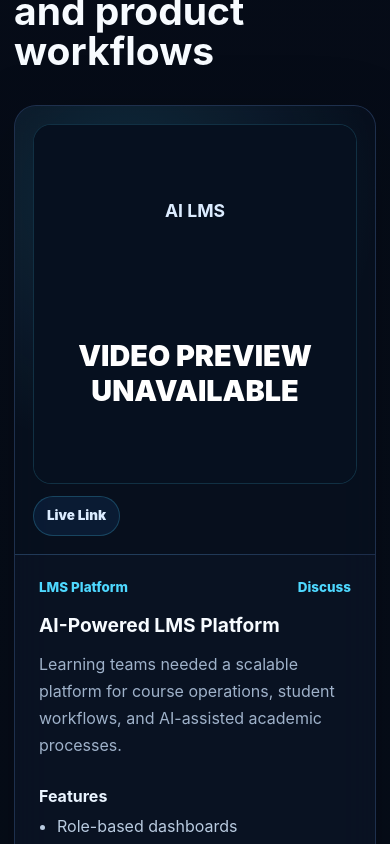
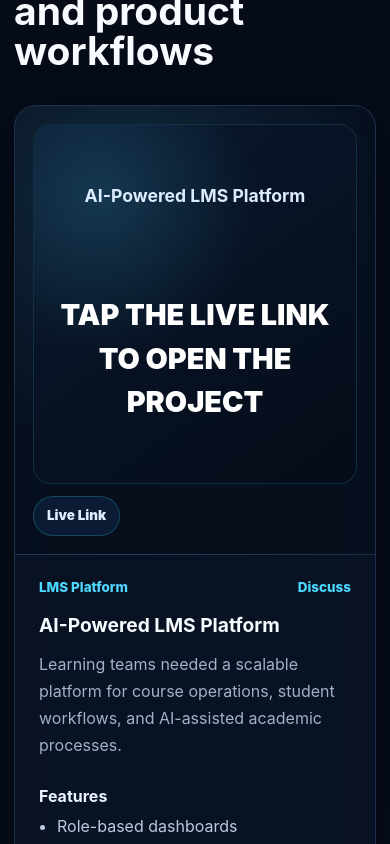
Before and after one commit to meesum-abbas/premium-portfolio, a React (Vite) app: page / in a window 390 px wide. Shown: the part 3140-3984 px from the top of the page. Built offline with nearby package versions, Linux system fonts and the light colour scheme.

Commit message:
project section not visible on phone fix

```diff
--- a/src/main.jsx
+++ b/src/main.jsx
@@ -554,10 +554,32 @@ function StackIcon({ type }) {
 function ProjectVideo({ src, title }) {
   const videoRef = useRef(null);
   const [failed, setFailed] = useState(false);
+  const [useStaticPreview, setUseStaticPreview] = useState(false);
+
+  useEffect(() => {
+    if (typeof window === 'undefined' || typeof window.matchMedia !== 'function') {
+      return undefined;
+    }
+
+    const mediaQuery = window.matchMedia('(max-width: 900px), (hover: none), (pointer: coarse)');
+    const updatePreviewMode = () => setUseStaticPreview(mediaQuery.matches);
+
+    updatePreviewMode();
+
+    if (typeof mediaQuery.addEventListener === 'function') {
+      mediaQuery.addEventListener('change', updatePreviewMode);
+
+      return () => mediaQuery.removeEventListener('change', updatePreviewMode);
+    }
+
+    mediaQuery.addListener(updatePreviewMode);
+
+    return () => mediaQuery.removeListener(updatePreviewMode);
+  }, []);
 
   useEffect(() => {
     const video = videoRef.current;
-    if (!video) return undefined;
+    if (!video || useStaticPreview) return undefined;
 
     const startPlayback = async () => {
       try {
@@ -570,13 +592,13 @@ function ProjectVideo({ src, title }) {
     startPlayback();
 
     return undefined;
-  }, [src]);
+  }, [src, useStaticPreview]);
 
-  if (failed) {
+  if (failed || useStaticPreview) {
     return (
       <div className="project-media-fallback">
         <strong>{title}</strong>
-        <span>Video preview unavailable</span>
+        <span>{useStaticPreview ? 'Tap the live link to open the project' : 'Video preview unavailable'}</span>
       </div>
     );
   }
@@ -710,7 +732,7 @@ function Projects() {
             <div className="project-media">
               <div className={`project-media-screen ${project.videoUrl ? 'has-video' : ''}`}>
                 {project.videoUrl ? (
-                  <ProjectVideo src={project.videoUrl} title={project.media} />
+                  <ProjectVideo src={project.videoUrl} title={project.title} />
                 ) : (
                   <span>{project.media}</span>
                 )}
--- a/src/styles.css
+++ b/src/styles.css
@@ -1515,7 +1515,9 @@ h3 {
   gap: 8px;
   padding: 20px;
   text-align: center;
-  background: #06101f;
+  background:
+    radial-gradient(circle at 20% 20%, rgba(78, 216, 255, 0.18), transparent 10rem),
+    linear-gradient(145deg, rgba(10, 24, 47, 0.94), rgba(5, 12, 24, 0.98));
   color: #dcecff;
 }
 
@@ -1526,6 +1528,8 @@ h3 {
 .project-media-fallback span {
   color: #9fb2ca;
   font-size: 0.92rem;
+  max-width: 22rem;
+  line-height: 1.5;
 }
 
 .project-media-screen::before {
@@ -1656,6 +1660,17 @@ h3 {
   opacity: 0.1;
 }
 
+:root[data-theme="light"] .project-media-fallback {
+  background:
+    radial-gradient(circle at 20% 20%, rgba(18, 104, 227, 0.16), transparent 10rem),
+    linear-gradient(145deg, rgba(239, 246, 255, 0.96), rgba(228, 238, 252, 0.98));
+  color: #10243d;
+}
+
+:root[data-theme="light"] .project-media-fallback span {
+  color: #526275;
+}
+
 :root[data-theme="light"] .project-media-screen span.is-overlay {
   color: #07101d;
   background: rgba(255, 255, 255, 0.82);
```
